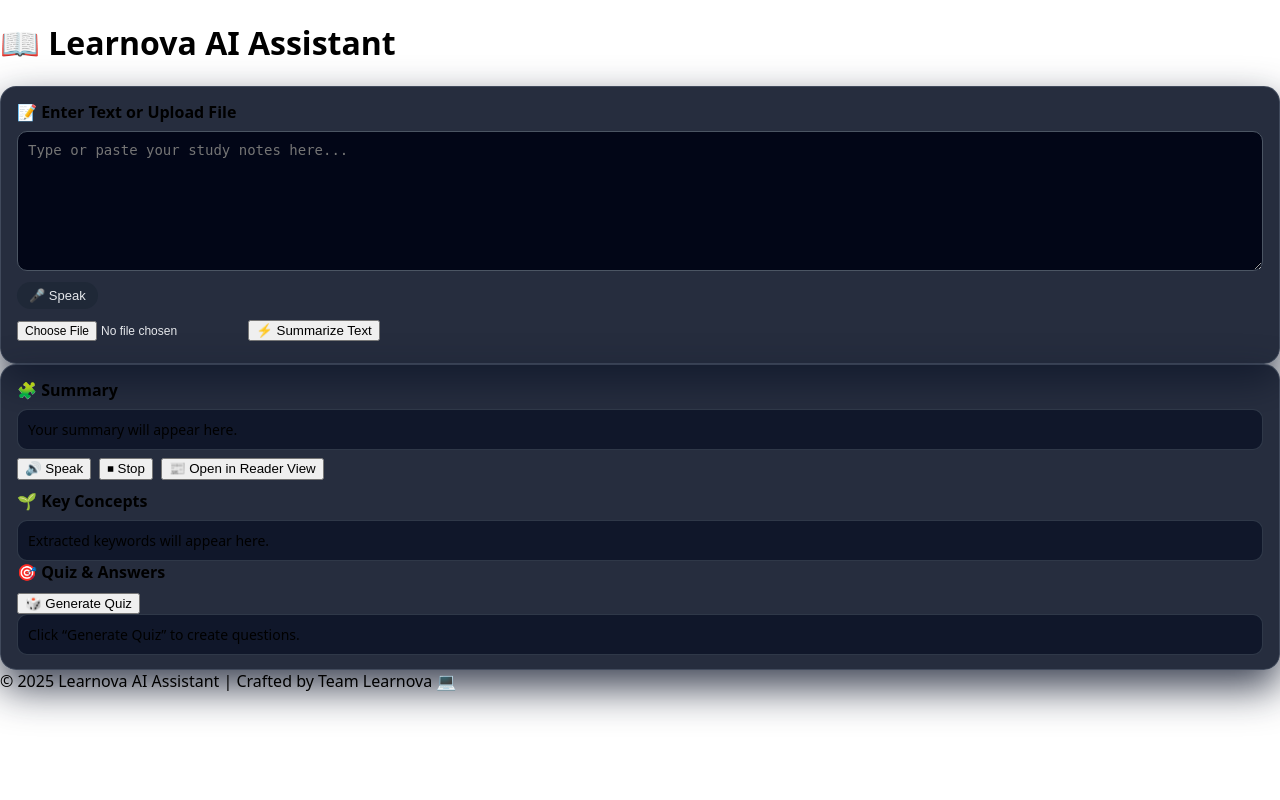
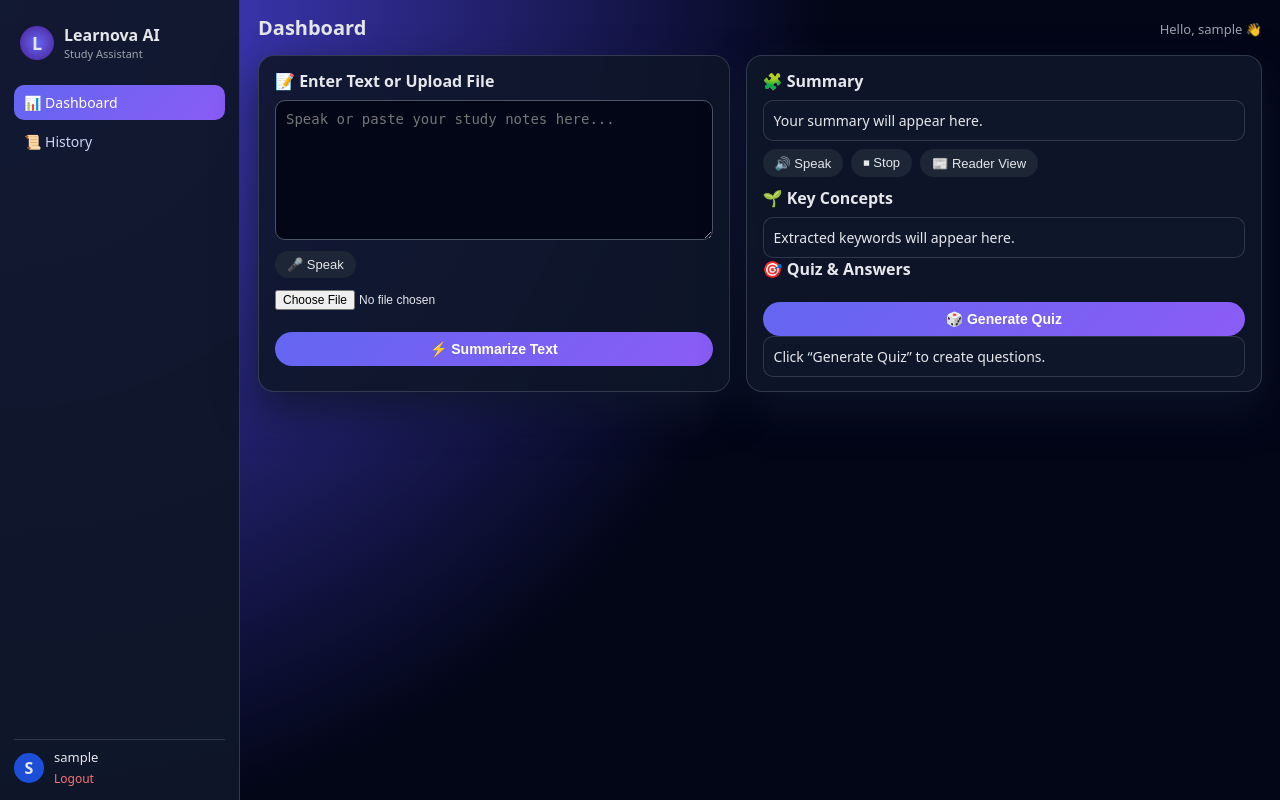
Before and after one commit to lasamailwb-source/learnova-ai, a Flask app: page / in a window 1280 px wide. Run offline with Flask 3, Linux system fonts and the light colour scheme; the visitor is signed in with stand-in values (Sample User, id 1).

Commit message:
Update index.html

```diff
--- a/templates/index.html
+++ b/templates/index.html
@@ -1,65 +1,98 @@
 <!DOCTYPE html>
 <html lang="en">
 <head>
-  <meta charset="UTF-8" />
-  <title>📚 Learnova AI Assistant</title>
-  <meta name="viewport" content="width=device-width, initial-scale=1.0" />
+  <meta charset="UTF-8">
+  <title>Learnova AI Dashboard</title>
+  <link rel="stylesheet" href="{{ url_for('static', filename='style.css') }}">
+</head>
+<body class="app-body">
+  <div class="layout">
 
-  <!-- Styles -->
-  <link rel="stylesheet" href="{{ url_for('static', filename='style.css') }}">
-  <link href="https://fonts.googleapis.com/css2?family=Poppins:wght@400;600&display=swap" rel="stylesheet">
+    <!-- Sidebar -->
+    <aside class="sidebar">
+      <div class="sidebar-header">
+        <div class="logo-circle">L</div>
+        <div class="logo-text">
+          <div class="logo-title">Learnova AI</div>
+          <div class="logo-subtitle">Study Assistant</div>
+        </div>
+      </div>
 
-</head>
+      <nav class="nav-menu">
+        <a href="{{ url_for('home') }}" class="nav-item active">📊 Dashboard</a>
+        <a href="{{ url_for('history') }}" class="nav-item">📜 History</a>
+      </nav>
 
-<body>
-  <h1>📖 Learnova AI Assistant</h1>
+      <div class="sidebar-footer">
+        <div class="user-info">
+          <div class="user-avatar">{{ username[0] | upper }}</div>
+          <div>
+            <div class="user-name">{{ username }}</div>
+            <a href="{{ url_for('logout') }}" class="logout-link">Logout</a>
+          </div>
+        </div>
+      </div>
+    </aside>
 
-  <div class="container">
+    <!-- Main Content -->
+    <main class="main-content">
+      <!-- Top bar -->
+      <header class="topbar">
+        <h1 class="topbar-title">Dashboard</h1>
+        <div class="topbar-right">
+          <span class="topbar-welcome">Hello, {{ username }} 👋</span>
+        </div>
+      </header>
 
-    <!-- LEFT SIDE INPUT -->
+      <section class="content-grid">
+
+        <!-- LEFT: Input card -->
         <div class="card">
           <h2>📝 Enter Text or Upload File</h2>
+          <form id="uploadForm">
+            <textarea id="textInput" placeholder="Speak or paste your study notes here..."></textarea>
 
-      <form id="uploadForm">
-
-        <textarea id="textInput" placeholder="Type or paste your study notes here..."></textarea>
-
-        <!-- 🎤 MIC BUTTON -->
             <div class="input-actions">
               <button type="button" id="micBtn" class="secondary-btn">🎤 Speak</button>
             </div>
 
             <input type="file" id="fileInput" name="file" />
 
-        <button type="submit" id="summarizeBtn">⚡ Summarize Text</button>
+            <button type="submit" id="summarizeBtn" class="primary-btn">
+              ⚡ Summarize Text
+            </button>
           </form>
         </div>
 
-    <!-- RIGHT SIDE OUTPUT -->
+        <!-- RIGHT: Output card -->
         <div class="card">
           <h2>🧩 Summary</h2>
-      <div id="summaryOutput" class="summary-box">Your summary will appear here.</div>
+          <div id="summaryOutput" class="summary-box">
+            Your summary will appear here.
+          </div>
 
           <div class="summary-actions">
-        <button id="speakBtn">🔊 Speak</button>
-        <button id="stopBtn">⏹ Stop</button>
-        <button id="readerViewBtn">📰 Open in Reader View</button>
+            <button id="speakBtn" class="secondary-btn">🔊 Speak</button>
+            <button id="stopBtn" class="secondary-btn">⏹ Stop</button>
+            <button id="readerViewBtn" class="secondary-btn">📰 Reader View</button>
           </div>
 
           <h2>🌱 Key Concepts</h2>
-      <div id="keywordsOutput" class="output-box">Extracted keywords will appear here.</div>
+          <div id="keywordsOutput" class="output-box">
+            Extracted keywords will appear here.
+          </div>
 
           <h2>🎯 Quiz & Answers</h2>
-      <button id="quizBtn">🎲 Generate Quiz</button>
-      <div id="quizOutput" class="output-box">Click “Generate Quiz” to create questions.</div>
+          <button id="quizBtn" class="primary-btn">🎲 Generate Quiz</button>
+          <div id="quizOutput" class="output-box">
+            Click “Generate Quiz” to create questions.
           </div>
         </div>
 
-  <footer>
-    © 2025 Learnova AI Assistant | Crafted by Team Learnova 💻
-  </footer>
+      </section>
+    </main>
+  </div>
 
-  <!-- JS Files -->
   <script src="{{ url_for('static', filename='app.js') }}"></script>
 </body>
 </html>
```
Lines whose indentation alone changed are shown as unchanged.
